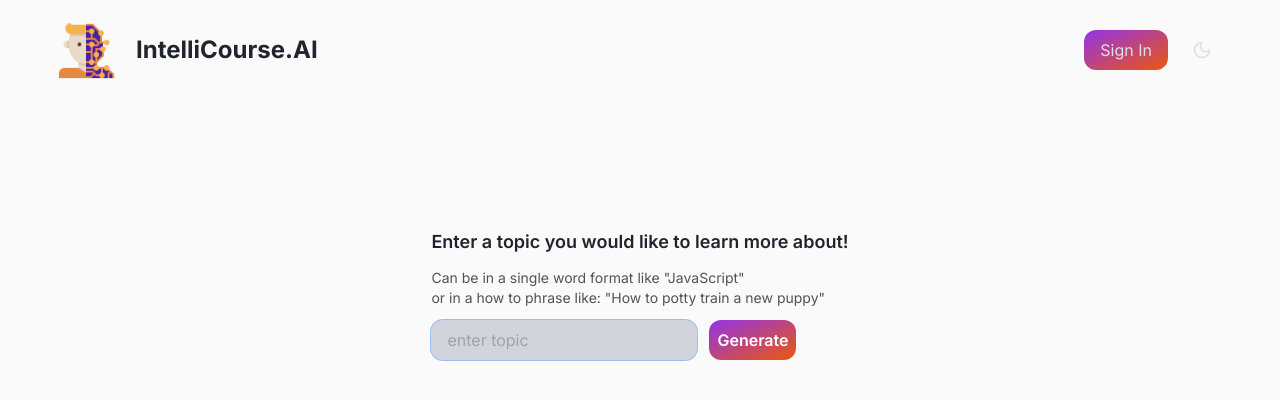
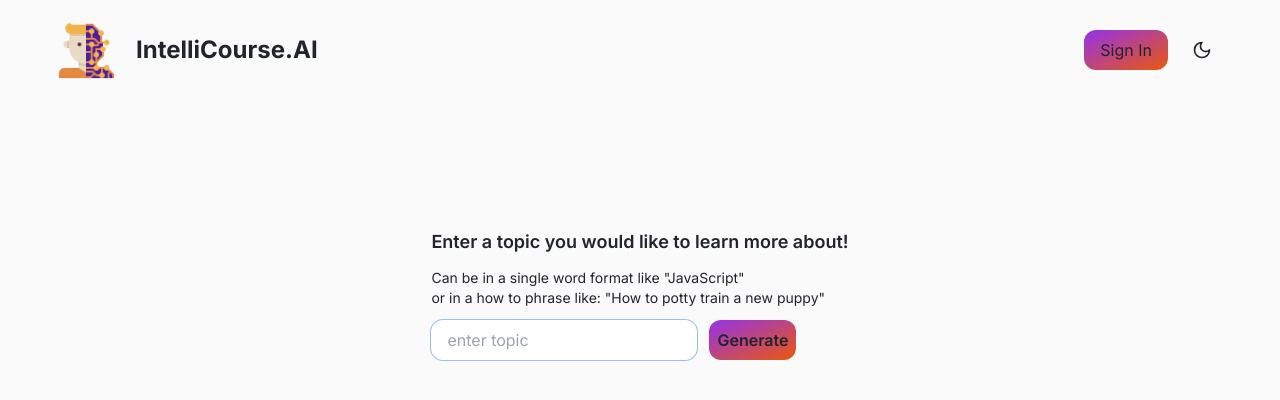
Before and after one commit to Eddie-Kuo/intellicourse-ai, a Next.js app: page /create in a window 1280 px wide. Shown: the top 400 px of the page. Built offline with nearby package versions, Linux system fonts and the light colour scheme; no server answers.

Commit message:
change colors

```diff
--- a/src/app/create/page.tsx
+++ b/src/app/create/page.tsx
@@ -37,7 +37,7 @@ export default function Page() {
   if (status === Status.error) {
     return (
       <div className="flex h-screen items-center justify-center">
-        <p className="text-darkText">
+        <p>
           Oops, something went wrong. Please navigate back to dashboard and try
           again. Sorry for the inconvenience!
         </p>
@@ -63,7 +63,7 @@ export default function Page() {
         <p className="text-lg font-semibold ">
           Enter a topic you would like to learn more about!
         </p>
-        <p className="text-sm text-zinc-600">
+        <p className="text-sm ">
           Can be in a single word format like &quot;JavaScript&quot;<br></br> or
           in a how to phrase like: &quot;How to potty train a new puppy&quot;
         </p>
@@ -72,13 +72,13 @@ export default function Page() {
             onChange={(e) => setTopic(e.target.value)}
             value={topic}
             placeholder="enter topic"
-            className="ring-slate rounded-lg bg-gray-300 px-4 py-2  ring-1"
+            className="ring-slate rounded-lg  px-4 py-2  ring-1"
           />
           <button
             onClick={handleGenerateCourse}
             className="rounded-lg bg-gradient-to-br from-purple-600 to-orange-600 p-2"
           >
-            <p className="font-semibold text-white">Generate</p>
+            <p className="font-semibold ">Generate</p>
           </button>
         </div>
       </div>
--- a/src/app/header.tsx
+++ b/src/app/header.tsx
@@ -13,7 +13,7 @@ function Header() {
           <Image src="/images/logo.png" alt="app logo" width={60} height={60} />
           <p className="hidden text-2xl font-bold md:block">IntelliCourse.AI</p>
         </Link>
-        <div className="flex items-center gap-3 text-secondary">
+        <div className="flex items-center gap-3">
           {/*  User is Signed in and there is an active session, display link to Dashboard & Profile*/}
           <SignedIn>
             <Link href="/dashboard">
--- a/src/components/Loader.tsx
+++ b/src/components/Loader.tsx
@@ -5,10 +5,10 @@ interface loadingProps {}
 export default function Loader({}: loadingProps) {
   return (
     <div className="flex flex-col items-center gap-3">
-      <p className="text-lg font-semibold text-darkText">
+      <p className="text-lg font-semibold ">
         Hang tight, generating your course!
       </p>
-      <Loader2 className="w-72 animate-spin text-darkText" />
+      <Loader2 className="w-72 animate-spin" />
     </div>
   );
 }
--- a/src/components/Quiz.tsx
+++ b/src/components/Quiz.tsx
@@ -42,7 +42,7 @@ export default function Quiz({ chapter }: QuizProps) {
           <>
             <div
               className={cn(
-                "mt-3 rounded-md border border-zinc-400 bg-zinc-500/40 p-4",
+                "mt-3 rounded-md border  p-4",
                 questionState === false && "bg-red-500",
                 questionState === true && "bg-green-500",
               )}
--- a/src/components/VideoSummary.tsx
+++ b/src/components/VideoSummary.tsx
@@ -10,10 +10,10 @@ function VideoSummary({ chapter, unitIndex, chapterIndex }: VideoSummary) {
   return (
     <div className="flex-[3]">
       <div className="flex items-center gap-2">
-        <h4 className="text-darkText text-xl">
+        <h4 className=" text-xl">
           Unit {unitIndex} - Chapter {chapterIndex}:
         </h4>
-        <h1 className="text-darkText text-xl  font-semibold tracking-wide">
+        <h1 className=" text-xl  font-semibold tracking-wide">
           {chapter.title}
         </h1>
       </div>
@@ -24,8 +24,8 @@ function VideoSummary({ chapter, unitIndex, chapterIndex }: VideoSummary) {
         allowFullScreen
       />
       <div className="mt-4">
-        <h3 className="text-darkText text-3xl font-semibold">Summary</h3>
-        <p className="text-darkText mt-2">{chapter.ytVideoSummary}</p>
+        <h3 className=" text-3xl font-semibold">Summary</h3>
+        <p className=" mt-2">{chapter.ytVideoSummary}</p>
       </div>
     </div>
   );
```
